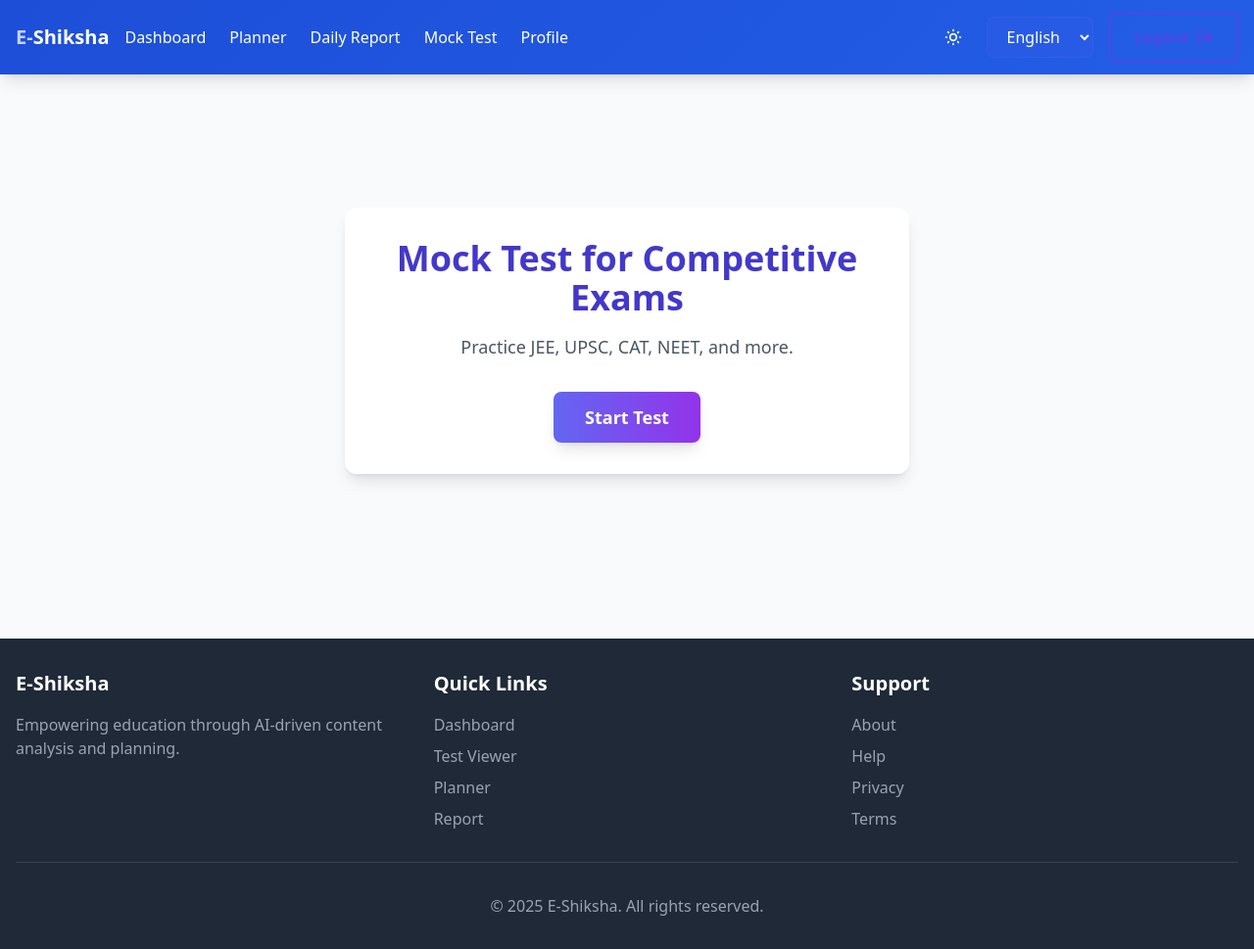
After one commit to sanjaymalathkar/E-shiksha, a Flask app: template app/templates/mock-test.html in a window 1280 px wide. The commit adds this page. Shown: the whole page at 98% size. Run offline with Flask 3, Linux system fonts and the light colour scheme; the template is opened without the code that fills it, so the values that code supplies are empty; parts of the project's set-up code (start-up, migrations or seed data) failed here and were passed over; some libraries are stand-ins or nearby versions.

Commit message:
Add Mock Test tab to navigation bar and create mock test page

```diff
--- a/app/templates/base.html
+++ b/app/templates/base.html
@@ -191,13 +191,14 @@
         <div class="container mx-auto px-4 py-3">
             <div class="flex justify-between items-center">
                 <div class="flex items-center space-x-4">
-                    <a href="/" class="text-xl font-bold hover:scale-105 transition-transform duration-300">
+                    <a href="/app" class="text-xl font-bold hover:scale-105 transition-transform duration-300">
                         <span class="text-indigo-200">E-</span>Shiksha
                     </a>
                     <div class="hidden md:flex space-x-6">
-                        <a href="/" class="nav-link" data-i18n="nav.dashboard">Dashboard</a>
+                        <a href="/app" class="nav-link" data-i18n="nav.dashboard">Dashboard</a>
                         <a href="/planner" class="nav-link" data-i18n="nav.planner">Planner</a>
                         <a href="/daily-report" class="nav-link" data-i18n="nav.daily_report">Report</a>
+                        <a href="/mock-test" class="nav-link" data-i18n="nav.mock_test">Mock Test</a>
                         <a href="/profile" class="nav-link" data-i18n="nav.profile">Profile</a>
                     </div>
                 </div>
@@ -230,9 +231,10 @@
     <div class="md:hidden bg-indigo-500/90 backdrop-blur-sm text-white sticky top-0 z-40">
         <div class="container mx-auto px-4 py-2">
             <div class="flex justify-between space-x-2 overflow-x-auto">
-                <a href="/" class="text-center flex-1 py-2 hover:bg-indigo-600/50 rounded-lg transition-colors whitespace-nowrap" data-i18n="nav.dashboard">Dashboard</a>
+                <a href="/app" class="text-center flex-1 py-2 hover:bg-indigo-600/50 rounded-lg transition-colors whitespace-nowrap" data-i18n="nav.dashboard">Dashboard</a>
                 <a href="/planner" class="text-center flex-1 py-2 hover:bg-indigo-600/50 rounded-lg transition-colors whitespace-nowrap" data-i18n="nav.planner">Planner</a>
                 <a href="/daily-report" class="text-center flex-1 py-2 hover:bg-indigo-600/50 rounded-lg transition-colors whitespace-nowrap" data-i18n="nav.daily_report">Report</a>
+                <a href="/mock-test" class="text-center flex-1 py-2 hover:bg-indigo-600/50 rounded-lg transition-colors whitespace-nowrap" data-i18n="nav.mock_test">Mock Test</a>
                 <a href="/profile" class="text-center flex-1 py-2 hover:bg-indigo-600/50 rounded-lg transition-colors whitespace-nowrap" data-i18n="nav.profile">Profile</a>
                 <a href="/logout" class="text-center flex-1 py-2 hover:bg-indigo-600/50 rounded-lg transition-colors whitespace-nowrap" data-i18n="nav.logout">Logout</a>
             </div>
@@ -255,7 +257,7 @@
                 <div>
                     <h3 class="text-xl font-bold mb-4" data-i18n="footer.quick_links">Quick Links</h3>
                     <ul class="space-y-2">
-                        <li><a href="/" class="text-gray-400 hover:text-white transition-colors" data-i18n="nav.dashboard">Dashboard</a></li>
+                        <li><a href="/app" class="text-gray-400 hover:text-white transition-colors" data-i18n="nav.dashboard">Dashboard</a></li>
                         <li><a href="/test-viewer" class="text-gray-400 hover:text-white transition-colors" data-i18n="nav.test_viewer">Test Viewer</a></li>
                         <li><a href="/planner" class="text-gray-400 hover:text-white transition-colors" data-i18n="nav.planner">Planner</a></li>
                         <li><a href="/daily-report" class="text-gray-400 hover:text-white transition-colors" data-i18n="nav.daily_report">Report</a></li>
@@ -286,6 +288,7 @@
                     dashboard: "Dashboard",
                     planner: "Planner",
                     daily_report: "Daily Report",
+                    mock_test: "Mock Test",
                     test_viewer: "Test Viewer",
                     profile: "Profile",
                     logout: "Logout"
@@ -306,6 +309,7 @@
                     dashboard: "डैशबोर्ड",
                     planner: "योजनाकार",
                     daily_report: "दैनिक रिपोर्ट",
+                    mock_test: "मॉक टेस्ट",
                     test_viewer: "टेस्ट व्यूअर",
                     profile: "प्रोफाइल",
                     logout: "लॉग आउट"
@@ -326,6 +330,7 @@
                     dashboard: "ಡ್ಯಾಶ್ಬೋರ್ಡ್",
                     planner: "ಯೋಜನಾಕಾರ",
                     daily_report: "ದೈನಂದಿನ ವರದಿ",
+                    mock_test: "ಮಾಕ್ ಟೆಸ್ಟ್",
                     test_viewer: "ಪರೀಕ್ಷೆ ವೀಕ್ಷಕ",
                     profile: "ಪ್ರೊಫೈಲ್",
                     logout: "ಲಾಗ್ ಔಟ್"
--- /dev/null
+++ b/app/templates/mock-test.html
@@ -0,0 +1,25 @@
+{% extends "base.html" %}
+
+{% block title %}Mock Test - E-Shiksha{% endblock %}
+
+{% block content %}
+<div class="flex flex-col items-center justify-center min-h-[60vh] py-10">
+    <div class="bg-white dark:bg-gray-800 rounded-xl shadow-lg p-8 max-w-xl w-full text-center card-3d glow">
+        <h1 class="text-3xl md:text-4xl font-extrabold text-indigo-700 dark:text-indigo-300 mb-4" data-i18n="mock_test.title">
+            Mock Test for Competitive Exams
+        </h1>
+        <p class="text-lg text-gray-600 dark:text-gray-300 mb-8" data-i18n="mock_test.desc">
+            Practice JEE, UPSC, CAT, NEET, and more.
+        </p>
+        <button class="bg-gradient-to-r from-indigo-500 to-purple-600 hover:from-purple-600 hover:to-indigo-500 text-white px-8 py-3 rounded-lg text-lg font-semibold shadow-lg transition-colors duration-300 focus:outline-none focus:ring-2 focus:ring-indigo-400 focus:ring-offset-2" id="start-mock-test" data-i18n="mock_test.start_btn">
+            Start Test
+        </button>
+    </div>
+</div>
+{% endblock %}
+
+{% block scripts %}
+<script>
+// Placeholder for future mock test logic
+</script>
+{% endblock %}
```
